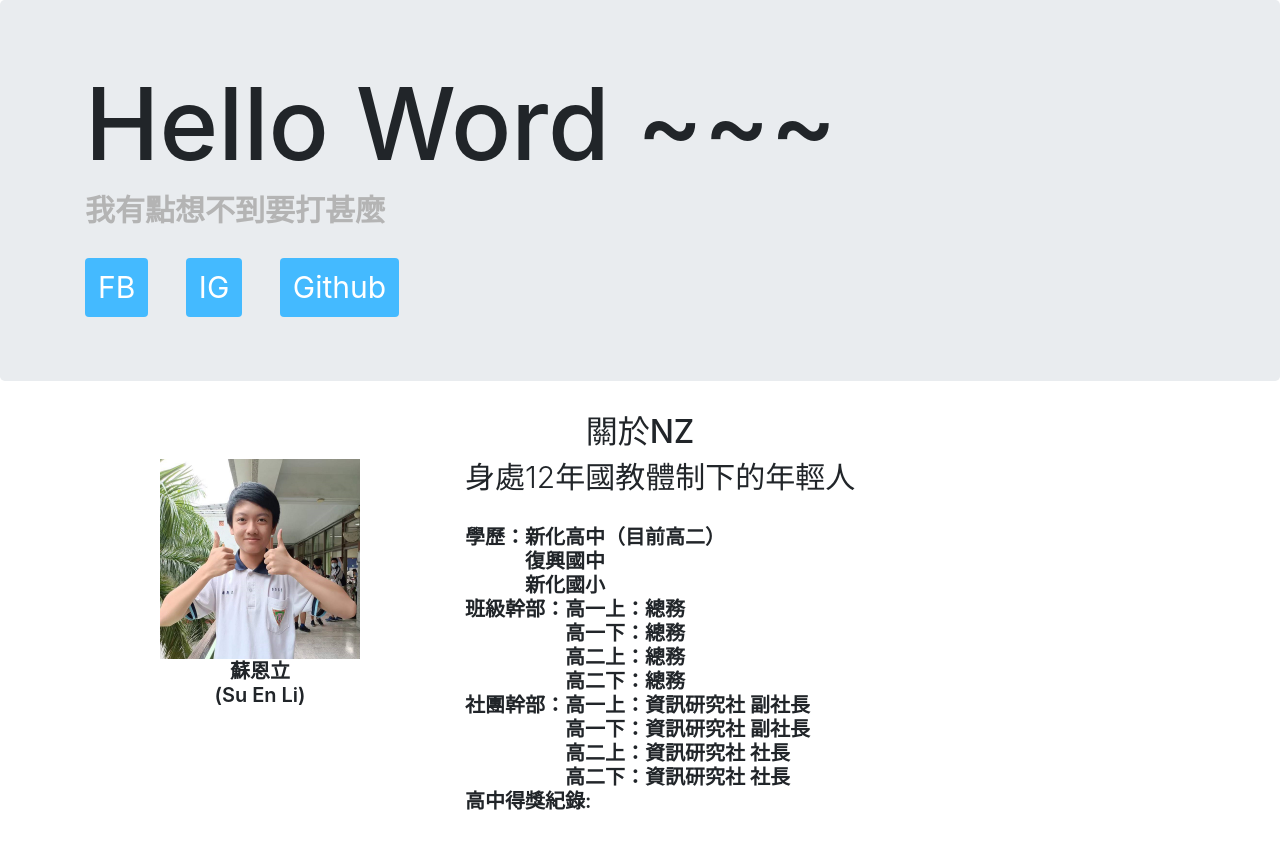
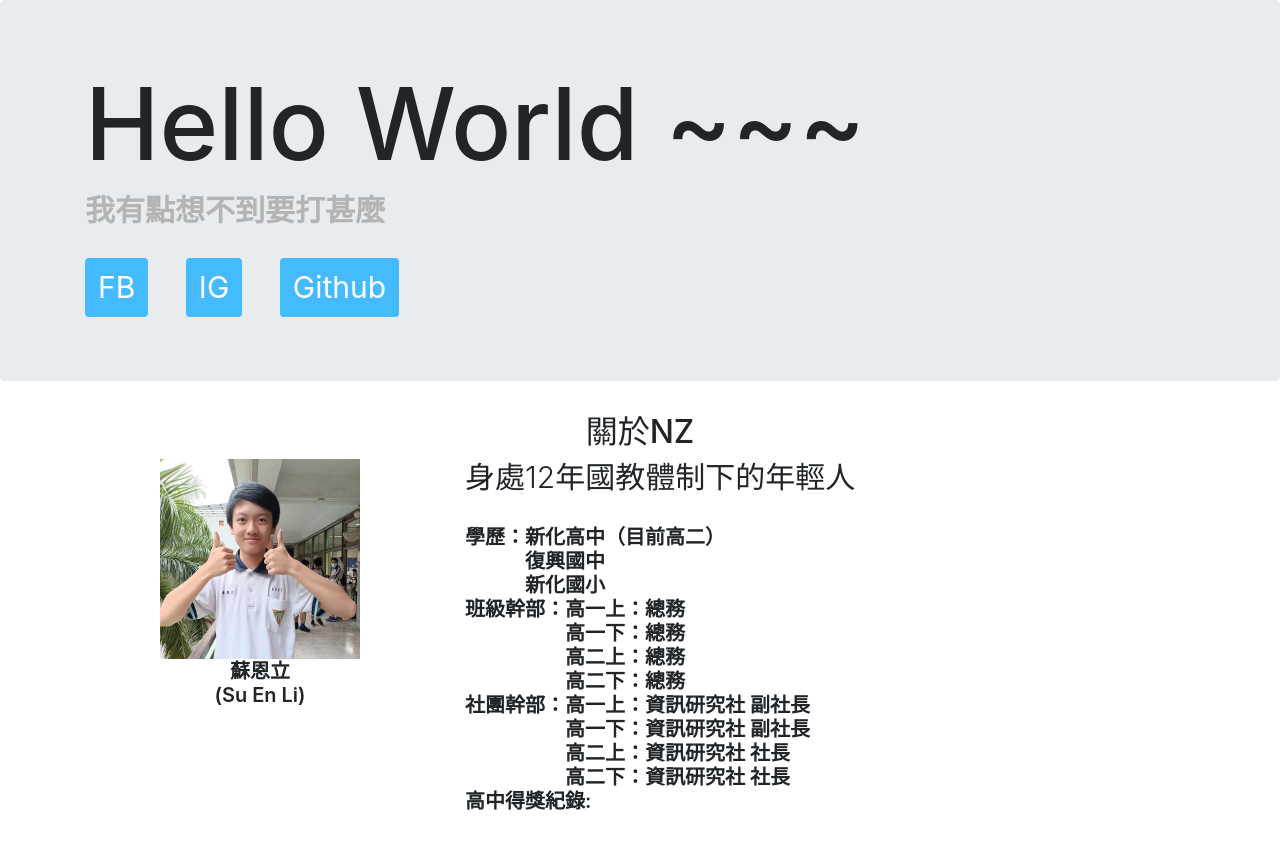
Before and after one commit to NZhahaha/NZ-Web, a plain HTML site: page Index.html in a window 1280 px wide. Drawn offline with nearby package versions, Linux system fonts and the light colour scheme.

Commit message:
Update Index.html

```diff
--- a/Index.html
+++ b/Index.html
@@ -16,7 +16,7 @@
                     <div class="row">
                         <div class="col-md-12">
 
-                            <h1 style="font-size: 100" >Hello Word ~~~</h1>
+                            <h1 style="font-size: 100" >Hello World ~~~</h1>
 
                             <h3 style="font-size: 30; margin-bottom: 30; font-weight: 600;color:#b4b4b4">我有點想不到要打甚麼</h3>
 
```
